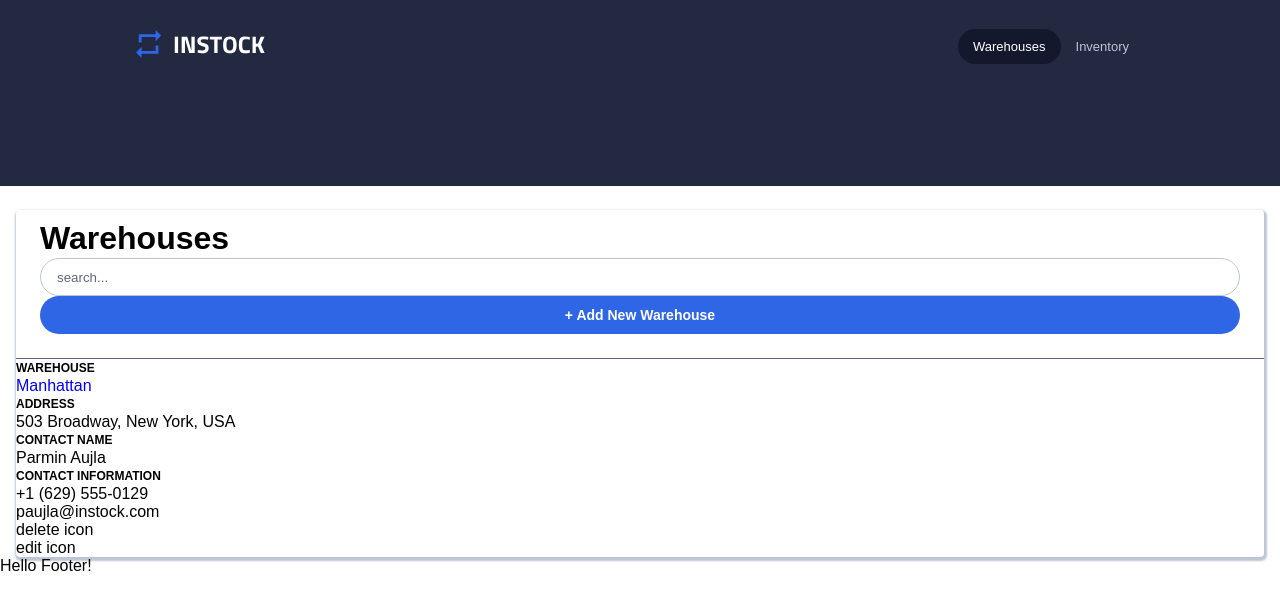
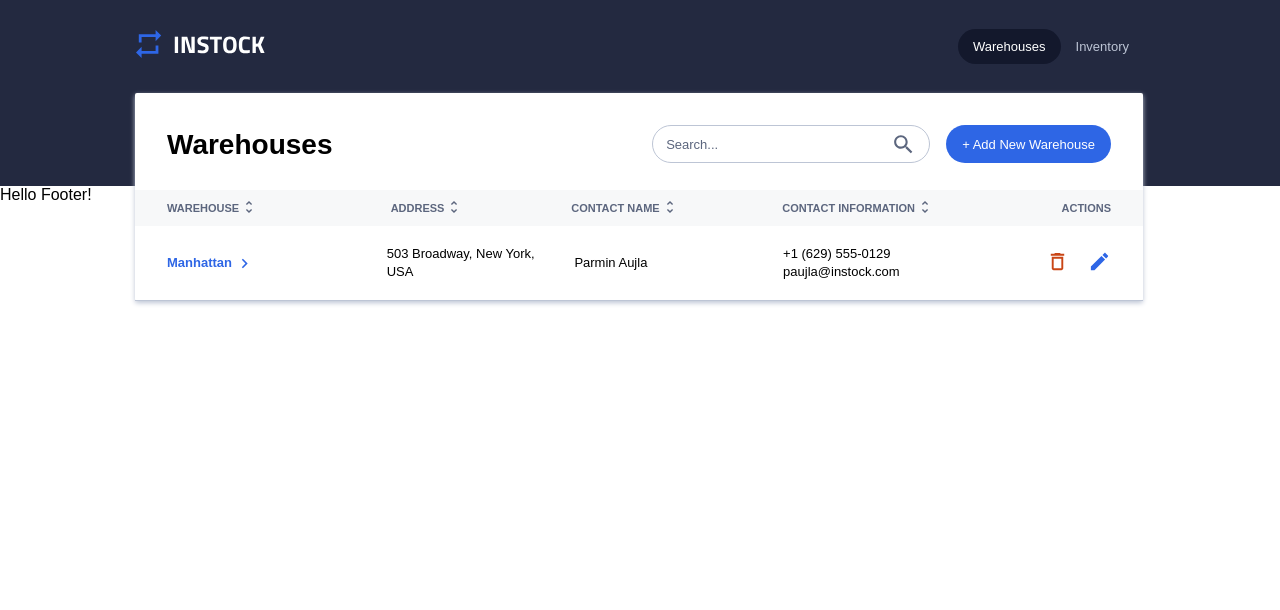
Before and after one commit to MoeyR/instock, a React (Create React App) app: page / in a window 1280 px wide. Shown: the top 610 px of the page. Built offline with nearby package versions, Linux system fonts and the light colour scheme.

Commit message:
added styles for WarehousePage

```diff
--- a/src/pages/WarehousePage/WarehousePage.jsx
+++ b/src/pages/WarehousePage/WarehousePage.jsx
@@ -1,46 +1,100 @@
 import { Link } from "react-router-dom";
 import "./WarehousePage.scss";
+import searchIcon from "../../assets/icons/search-24px.svg";
+import deleteIcon from "../../assets/icons/delete_outline-24px.svg";
+import editIcon from "../../assets/icons/edit-24px.svg";
+import sortIcon from "../../assets/icons/sort-24px.svg";
 
-function WarehousePage(){
+function WarehousePage() {
   return (
     <main className="warehouses">
+      {/* ---- Title Section ---- */}
       <section className="warehouses-title-section-wrap">
         <h1 className="warehouses__title">Warehouses</h1>
-                <input className="form-input warehouses__search-bar" type="search" placeholder="search..." />
-                <button className="primary-button warehouses__add-button">+ Add New Warehouse</button>
+        <section className="search-button-wrap">
+          <div className="search-bar-wrap">
+            <input
+              className="form-input warehouses__search-bar"
+              type="search"
+              placeholder="Search..."
+            />
+            <img className="warehouses__search-icon" src={searchIcon} alt="search-icon" />
+          </div>
+          <button className="primary-button warehouses__add-button">
+            + Add New Warehouse
+          </button>
         </section>
+      </section>
+      {/* ---- Lists Section ---- */}
       <section className="warehouses-list-section">
         <ul className="warehouses-list">
+          {/* list main headings */}
+          <li className="warehouses-list__main-headings">
+            <div className="warehouse-headers-wrap">
+                <div className="name-address-headers">
+                    <div className="main-headings-texts">
+                        <h4 className="warehouse-headers">WAREHOUSE</h4>
+                        <img className="sort-icon" src={sortIcon} alt="sort-icon"/>
+                    </div>
+                    <div className="main-headings-texts">
+                        <h4 className="warehouse-headers">ADDRESS</h4>
+                        <img className="sort-icon" src={sortIcon} alt="sort-icon"/>
+                    </div>
+                </div>
+                <div className="contact-name-info-headers">
+                    <div className="main-headings-texts">
+                        <h4 className="warehouse-headers">CONTACT NAME</h4>
+                        <img className="sort-icon" src={sortIcon} alt="sort-icon"/>
+                    </div>
+                    <div className="main-headings-texts contact-info-header">
+                        <h4 className="warehouse-headers">CONTACT INFORMATION</h4>
+                        <img className="sort-icon" src={sortIcon} alt="sort-icon"/>
+                    </div>
+                </div>
+            </div>
+            <h4 className="main-headings-texts action-text">ACTIONS</h4>
+          </li>
           <li className="warehouses-list__item">
+            {/* warehouses list details */}
+            <section className="warehouse-details-wrap">
               <section className="name-address-wrap">
                 <div className="heading-detail-wrap">
                   <h4 className="warehouses-list__heading">WAREHOUSE</h4>
-                                <Link className="warehouses-list__detail">Manhattan</Link>
+                  <Link className="link-style warehouses-list__detail">
+                    <p>Manhattan</p>
+                    <span className="right-arrow"> </span>
+                  </Link>
                 </div>
                 <div className="heading-detail-wrap">
                   <h4 className="warehouses-list__heading">ADDRESS</h4>
-                                <p className="warehouses-list__detail">503 Broadway, New York, USA</p>
+                  <p className="warehouses-list__detail">
+                    503 Broadway, New York, USA
+                  </p>
                 </div>
               </section>
               <section className="contact-name-info-wrap">
                 <div className="heading-detail-wrap">
                   <h4 className="warehouses-list__heading">CONTACT NAME</h4>
-                                <p className="warehouses-list__detail">Parmin Aujla</p>
+                  <p className="warehouses-list__detail contact-name">Parmin Aujla</p>
                 </div>
                 <div className="heading-detail-wrap">
-                                <h4 className="warehouses-list__heading">CONTACT INFORMATION</h4>
+                  <h4 className="warehouses-list__heading">
+                    CONTACT INFORMATION
+                  </h4>
                   <p className="warehouses-list__detail">+1 (629) 555-0129</p>
                   <p className="warehouses-list__detail">paujla@instock.com</p>
                 </div>
               </section>
+            </section>
+            {/* icons */}
             <section className="icons-wrap">
-                            <div className="warehouses-list__delete-icon">delete icon</div>
-                            <div className="warehouses-list__edit-icon">edit icon</div>
+              <img className="warehouses-list__delete-icon" src={deleteIcon} alt="delete-icon"/>
+              <img className="warehouses-list__edit-icon" src={editIcon} alt="delete-icon"/>
             </section>
           </li>
         </ul>
       </section>
     </main>
-    )
+  );
 }
 export default WarehousePage;
--- a/src/pages/WarehousePage/WarehousePage.scss
+++ b/src/pages/WarehousePage/WarehousePage.scss
@@ -1,34 +1,276 @@
 @use "../../styles/partials/colors" as *;
 @use "../../styles/partials/mixins" as *;
-@use "../../styles/partials/global" as *;
 
-.warehouses{
-    box-shadow: 1px 2px 2px 2px $cloud;
-    border-radius: .25rem;
-    margin: 0 1rem;
-    // position: absolute;
-    // top: -50px;
+.warehouses {
+  box-shadow: 0 2px 5px 0 $cloud;
+  border-radius: 2px;
+  background-color: $white;
+  position: absolute;
+  top: 129px;
+  left: 50%;
+  margin-left: -44%;
+  width: 87%;
+  min-width: 294px;
 
-    &-title-section-wrap{
-        display: flex;
-        flex-direction: column;
-        margin: 24px;
+  @include tablet {
+    top: 93px;
+    margin-left: -46%;
+    width: 91%;
+  }
+  @include desktop {
+    width: 1008px;
+    margin-left: -505px;
+  }
+
+  // Title Section Styles
+  &-title-section-wrap {
+    display: flex;
+    flex-direction: column;
+    margin: 24px;
+
+    @include tablet {
+      margin: 32px 32px 27px 32px;
+      flex-direction: row;
+      justify-content: space-between;
+    }
+  }
+
+  &__title {
+    font-size: 26px;
+    line-height: 28px;
+    margin-top: 0.4rem;
+    @include tablet {
+      font-size: 28px;
+    }
+  }
+
+  .search-button-wrap {
+    display: flex;
+    flex-direction: column;
+
+    @include tablet {
+      flex-direction: row;
+    }
+  }
+
+  .search-bar-wrap {
+    position: relative;
+  }
+  &__search-bar,
+  &__add-button {
+    margin-top: 16px;
+
+    @include tablet {
+      margin-top: 0;
+    }
+  }
+
+  &__search-bar {
+    padding: 0px 13px;
+    width: 100%;
+    @include tablet {
+      width: 91%;
+    }
+    @include desktop{
+        width: 278px;
+        margin-right: 16px;
     }
 
-    &__title{
-        margin-top: 0.5rem;
+    &::placeholder {
+      font-size: 12px;
+      @include tablet {
+        font-size: 13px;
+      }
+    }
+  }
+
+  &__search-icon {
+    position: absolute;
+    right: 13px;
+    top: 23px;
+    width: 23px;
+
+    @include tablet {
+      right: 30px;
+      top: 7px;
+      width: 25px;
+    }
+  }
+
+  &__add-button {
+    font-size: 12px;
+    font-weight: 100;
+    @include tablet {
+      font-size: 13px;
+    }
+  }
+
+  // Lists Section Styles
+  .warehouses-list {
+    &:last-child{
+        @include tablet{
+            border-bottom: none;
+        }
+    }
+    //list main headings
+    &__main-headings {
+      display: none;
+      @include tablet {
+        display: block;
+        display: flex;
+        flex-direction: row;
+        padding: 9px 32px;
+        color: $slate;
+        background-color: $lightgrey;
+      }
+
+      .warehouse-headers-wrap{
+        display: flex;
+        width: 100%;
+
+        .name-address-headers, .contact-name-info-headers{
+            display: flex;
+            justify-content: space-around;
+            width: 50%;
+            margin-right: -43px;
+        }
+
+        .main-headings-texts{
+            width: 50%;
+            font-size: 11px;
+            display: flex;
+
+            .sort-icon{
+                width: 16px;
+                height: 16px;
+                margin-left: 2px;
+            }
+        }
+
+        .contact-info-header{
+            width: 56%;
+        }
+
+    }
+    .warehouse-headers,.action-text{
+        font-size: 11px;
     }
 
-    .warehouses-list{
 
-        &__item{
-            border-top: 1px solid $slate;
+    }
+
+    // warehouses list details
+    &__item {
+      padding: 18px 24px;
+      border-top: 1px solid $cloud;
+      display: flex;
+      flex-direction: column;
+
+      @include tablet {
+        @include flex-space-between;
+        padding: 19px 32px;
+        flex-direction: row;
+        border-top: none;
+        border-bottom: 1px solid $cloud;
+      }
+    }
+
+    .warehouse-details-wrap {
+      display: flex;
+      flex-direction: row;
+      justify-content: space-between;
+      @include tablet {
+        width: 100%;
+        justify-content: normal;
+      }
+    }
+
+    .name-address-wrap,
+    .contact-name-info-wrap {
+      display: flex;
+      flex-direction: column;
+      min-width: 145px;
+      @include tablet {
+        flex-direction: row;
+        align-items: center;
+        justify-content: space-around;
+        width: 50%;
+        margin-right: -43px;
+      }
+    }
+
+    .heading-detail-wrap {
+      margin-right: 10px;
+      margin-bottom: 15px;
+
+      @include tablet {
+        justify-content: space-around;
+        margin: 0;
+        width: 50%;
+      }
+    }
+
+    .contact-name {
+      @include tablet{
+        margin-left: 5%;
+      }
+    }
+
+    &__heading {
+      display: block;
+      font-size: 10px;
+      color: $slate;
+      @include tablet {
+        display: none;
+      }
+    }
+
+    &__detail {
+      font-size: 12px;
+      margin-top: 2px;
+      margin-right: 20px;
+      line-height: 18px;
+      @include tablet {
+        font-size: 13px;
+        width: 80%;
+        margin: 0;
+      }
+    }
+
+    .link-style {
+      color: $indigo;
+      font-weight: 600;
+      display: flex;
+      align-items: center;
+
+        .right-arrow{
+            display: inline-block;
+            width: 19px;
+            height: 19px;
+            margin-left: 3px;
+            background-image: url(../../assets/icons/chevron_right-24px.svg);
+            background-size: cover;
+            background-repeat: no-repeat;
         }
 
-        .name-address-wrap, .contact-name-info-wrap{
-            display: flex;
-            flex-direction: column;
-        }
     }
 
+    // icons
+    .icons-wrap {
+      @include flex-space-between;
+      @include tablet {
+        align-items: center;
+        width: 70px;
+      }
+    }
+
+    &__delete-icon,
+    &__edit-icon {
+      background-repeat: no-repeat;
+      background-size: cover;
+      width: 23px;
+      height: 23px;
+      margin-bottom: 3px;
+    }
+  }
 }
```
Lines whose indentation alone changed are shown as unchanged.
